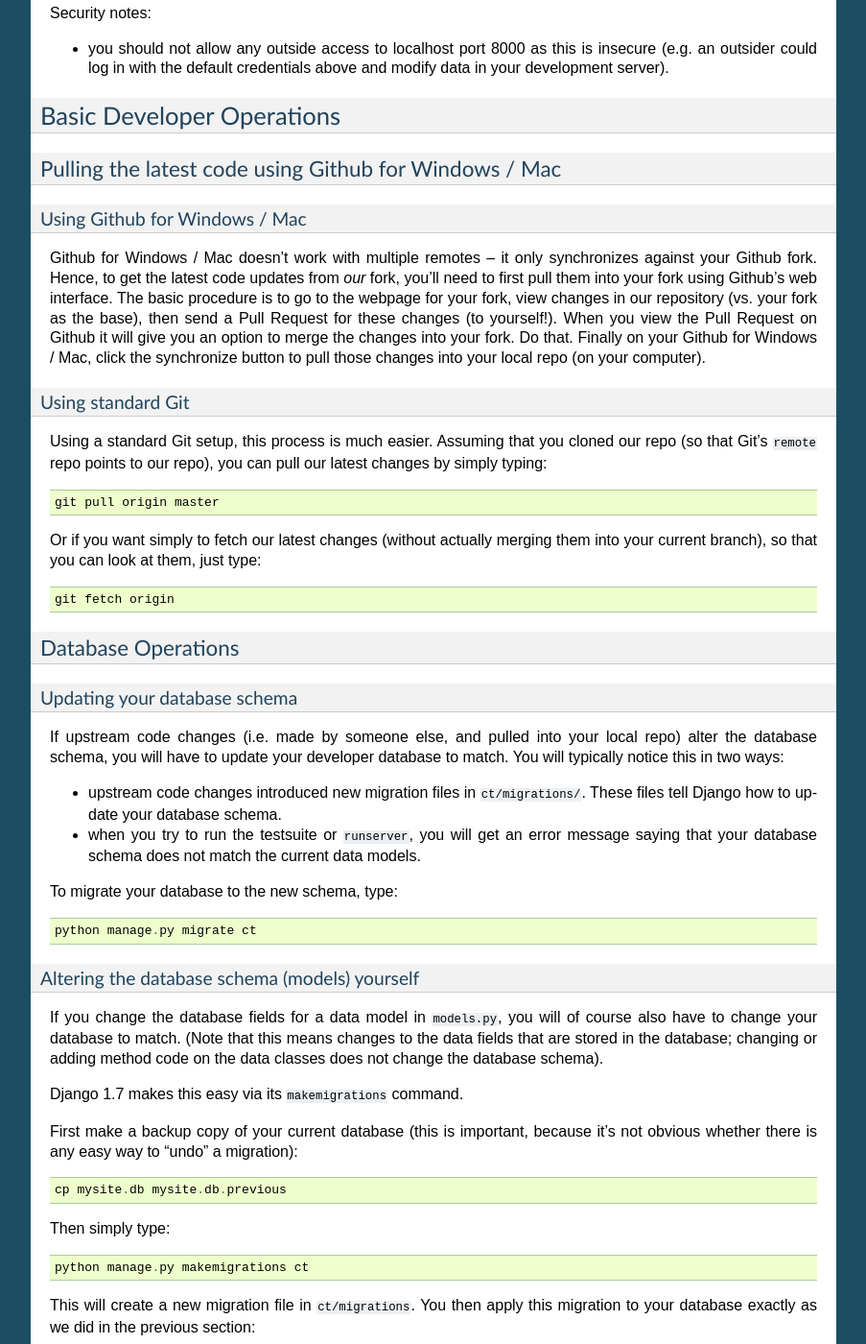
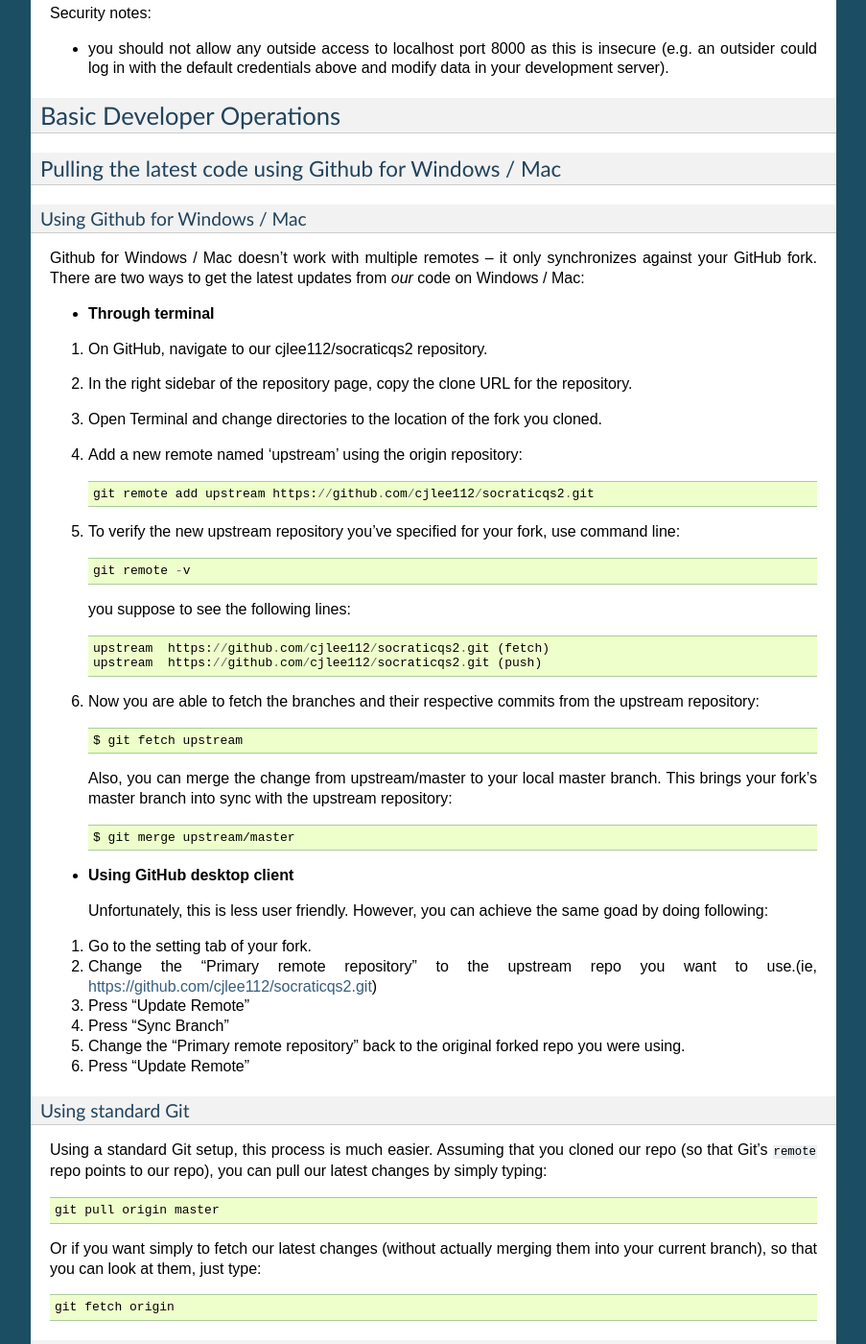
Before and after one commit to cjlee112/socraticqs2, a Sphinx documentation site: the page built from doc/devintro.rst, in a window 1280 px wide and 1400 px high, scrolled down 1857 px. Shown: the whole window at 96% size, without its empty margins (198-1101 px from the left). Built offline with Sphinx 7.4.7, drawn with Linux system fonts in a browser that asks for light colours.

Commit message:
Edit documentation
Edit the section “Using Github for Windows / Mac” of the documentation

```diff
--- a/doc/devintro.rst
+++ b/doc/devintro.rst
@@ -127,16 +127,50 @@ Using Github for Windows / Mac
 ++++++++++++++++++++++++++++++++
 
 Github for Windows / Mac doesn't work with multiple remotes --
-it only synchronizes against your Github fork.  Hence, to get
-the latest code updates from *our* fork, you'll need to first
-pull them into your fork using Github's web interface.  The basic procedure
-is to go to the webpage for your fork, view changes in our repository
-(vs. your fork as the base), then send a Pull Request
-for these changes (to yourself!).  When you view the Pull Request
-on Github it will give you an option to merge the changes into your
-fork.  Do that.  Finally on your Github for Windows / Mac, click
-the synchronize button to pull those changes into
-your local repo (on your computer).
+it only synchronizes against your GitHub fork. There are two
+ways to get the latest updates from *our* code on Windows / Mac:
+
+* **Through terminal**
+
+#. On GitHub, navigate to our cjlee112/socraticqs2 repository.
+
+#. In the right sidebar of the repository page, copy the clone URL for the repository.
+
+#. Open Terminal and change directories to the location of the fork you cloned.
+
+#. Add a new remote named 'upstream' using the origin repository::
+
+    git remote add upstream https://github.com/cjlee112/socraticqs2.git
+
+#. To verify the new upstream repository you've specified for your fork, use command line::
+
+    git remote -v
+
+   you suppose to see the following lines::
+
+     upstream  https://github.com/cjlee112/socraticqs2.git (fetch)
+     upstream  https://github.com/cjlee112/socraticqs2.git (push)
+
+#. Now you are able to fetch the branches and their respective commits from the upstream repository::
+
+    $ git fetch upstream
+
+   Also, you can merge the change from upstream/master to your local master branch. This brings your fork's master branch into sync with the upstream repository::
+
+    $ git merge upstream/master
+
+* **Using GitHub desktop client**
+
+  Unfortunately, this is less user friendly. However, you can achieve the same goad by doing following:
+
+#. Go to the setting tab of your fork.
+
+#. Change the "Primary remote repository" to the upstream repo you want to use.(ie, https://github.com/cjlee112/socraticqs2.git)
+
+#. Press "Update Remote"
+#. Press "Sync Branch"
+#. Change the "Primary remote repository" back to the original forked repo you were using.
+#. Press "Update Remote"
 
 Using standard Git
 +++++++++++++++++++
```
